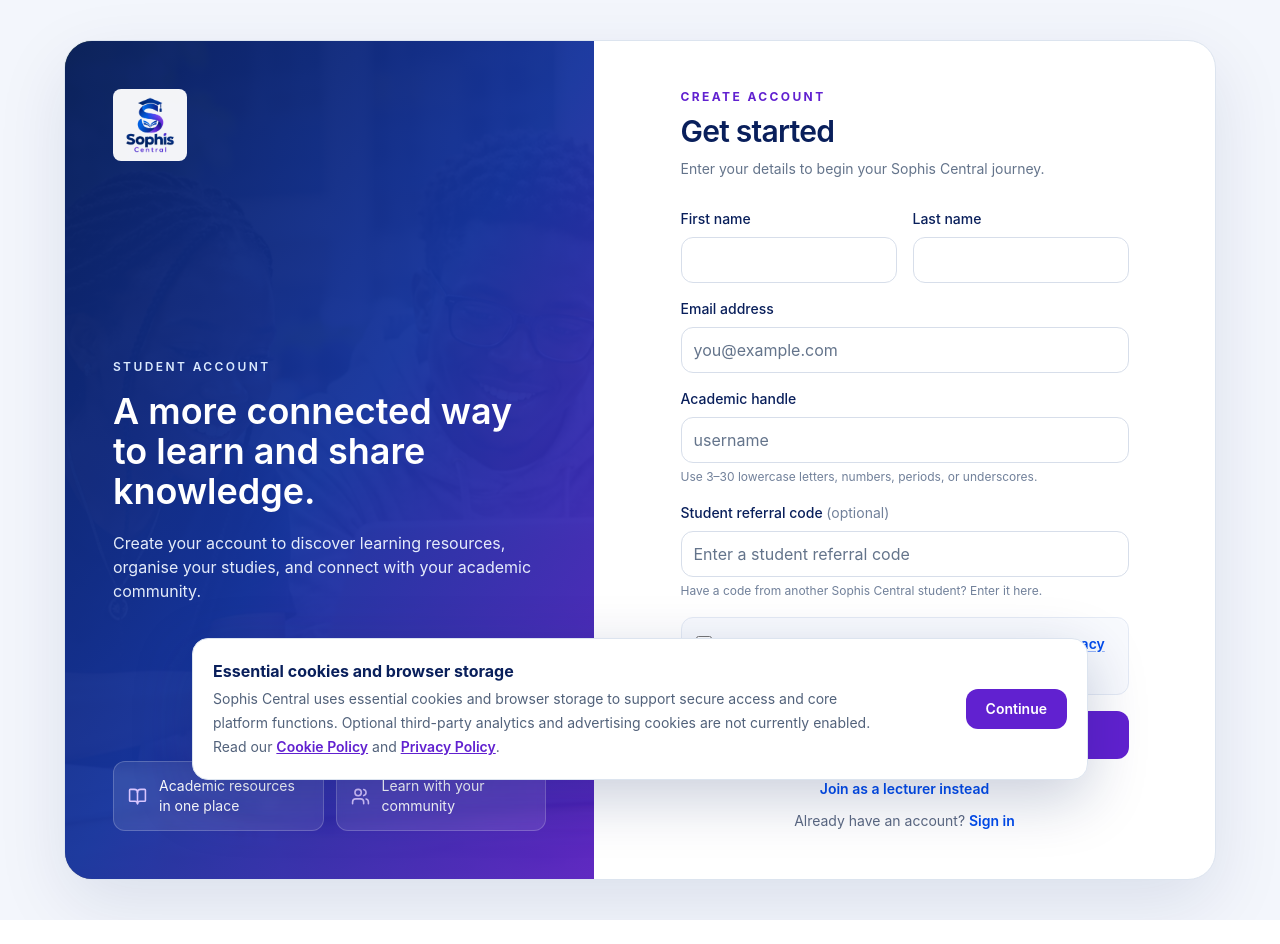
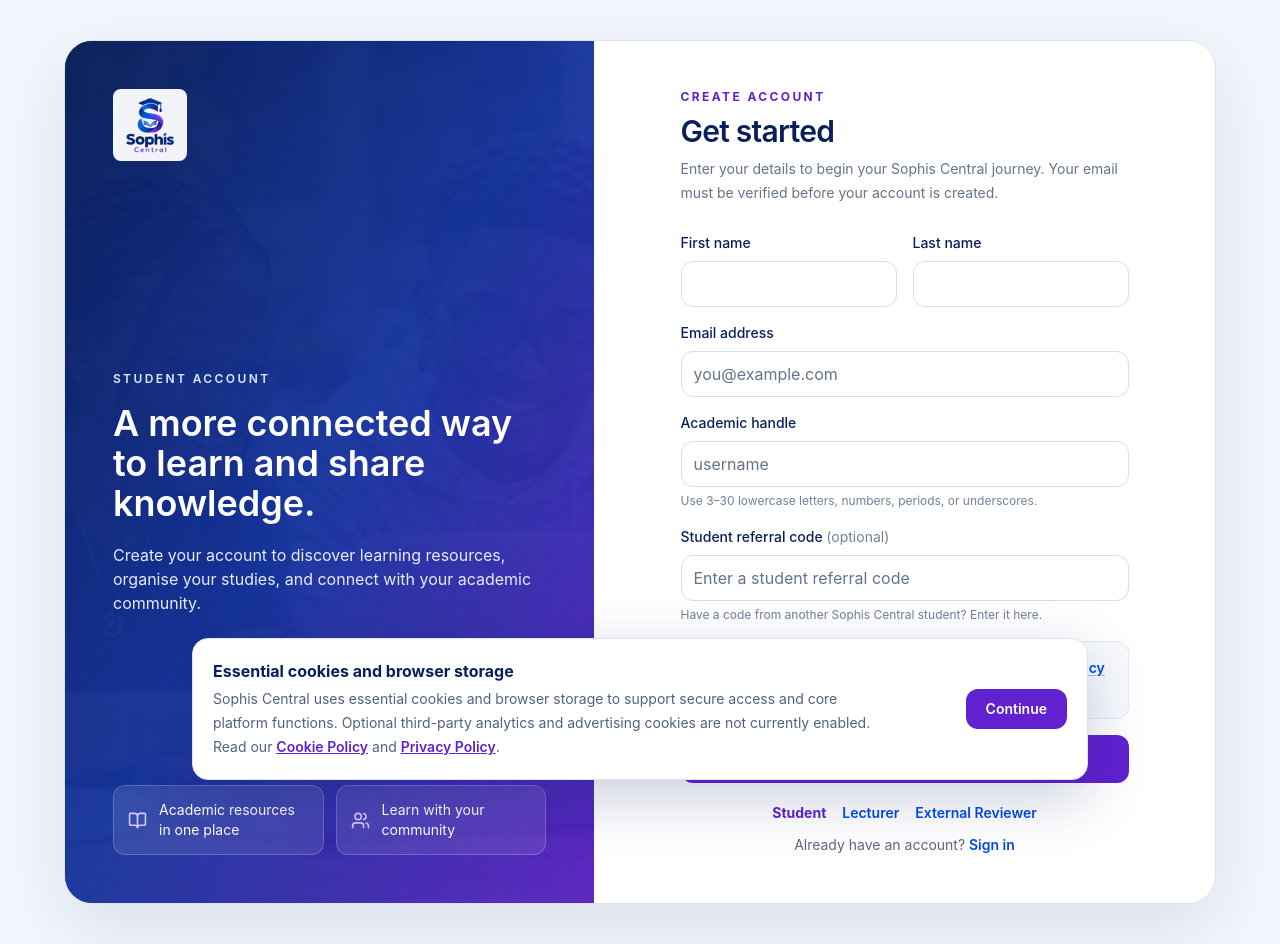
Before and after one commit to ReignnRule11/Sophia-Central-frontend, a React (Vite) app: page /onboarding in a window 1280 px wide. Before the commit the page ends 920 px from the top, so only its background shows below. Built offline with nearby package versions, Linux system fonts and the light colour scheme; no server answers.

Commit message:
feat(auth): add external reviewer registration intent to onboarding

```diff
--- a/src/pages/OnboardingPage.tsx
+++ b/src/pages/OnboardingPage.tsx
@@ -13,7 +13,7 @@ export function OnboardingPage() {
   const navigate = useNavigate();
   const [params] = useSearchParams();
   const { register: registerUser } = useAuth();
-  const role: 'student' | 'lecturer' = params.get('role') === 'lecturer' ? 'lecturer' : 'student';
+  const role: 'student' | 'lecturer' | 'reviewer' = params.get('role') === 'lecturer' ? 'lecturer' : params.get('role') === 'reviewer' ? 'reviewer' : 'student';
   const [submitError, setSubmitError] = useState('');
   const [handleAvailability, setHandleAvailability] = useState<'idle' | 'checking' | 'available' | 'taken' | 'error'>('idle');
   const { register, handleSubmit, watch, formState: { errors, isSubmitting } } = useForm<RegisterValues>({
@@ -87,12 +87,14 @@ export function OnboardingPage() {
           <div className="absolute inset-0 -z-10 bg-gradient-to-br from-[#091F5B]/95 via-[#1736A2]/90 to-[#6121D0]/85" />
           <BrandLogo variant="full" tone="dark" className="rounded-lg bg-white/95 px-3 py-2" />
           <div className="relative mt-12 max-w-lg lg:mt-20">
-            <p className="text-xs font-semibold uppercase tracking-[0.2em] text-blue-100">{role === 'lecturer' ? 'Lecturer account' : 'Student account'}</p>
+            <p className="text-xs font-semibold uppercase tracking-[0.2em] text-blue-100">{role === 'lecturer' ? 'Lecturer account' : role === 'reviewer' ? 'External Reviewer account' : 'Student account'}</p>
             <h1 className="mt-4 text-3xl font-semibold leading-tight text-white sm:text-4xl">A more connected way to learn and share knowledge.</h1>
             <p className="mt-5 max-w-md text-sm leading-7 text-blue-50/95 sm:text-base">
               {role === 'lecturer'
                 ? 'Create your account to connect with your academic community and make useful learning resources available to students.'
-                : 'Create your account to discover learning resources, organise your studies, and connect with your academic community.'}
+                : role === 'reviewer'
+                  ? 'Create an external researcher account to apply for governed academic review access. You do not need to register as a Student or Lecturer.'
+                  : 'Create your account to discover learning resources, organise your studies, and connect with your academic community.'}
             </p>
           </div>
           <div className="relative mt-10 grid gap-3 sm:grid-cols-2">
@@ -102,7 +104,7 @@ export function OnboardingPage() {
             </div>
             <div className="flex items-center gap-3 rounded-xl border border-white/20 bg-white/10 p-3.5 text-sm text-white backdrop-blur-sm">
               <Users size={19} className="shrink-0 text-[#D9C6FF]" />
-              <span>Learn with your community</span>
+              <span>{role === 'reviewer' ? 'Contribute independent academic expertise' : 'Learn with your community'}</span>
             </div>
           </div>
         </aside>
@@ -112,7 +114,7 @@ export function OnboardingPage() {
             <div className="mb-7">
               <p className="text-xs font-bold uppercase tracking-[0.2em] text-[#6121D0]">Create account</p>
               <h2 className="mt-2 text-3xl font-semibold tracking-tight text-[#091F5B]">Get started</h2>
-              <p className="mt-2 text-sm leading-6 text-[#64748B]">Enter your details to begin your Sophis Central journey.</p>
+              <p className="mt-2 text-sm leading-6 text-[#64748B]">Enter your details to begin your Sophis Central journey. Your email must be verified before your account is created.</p>
             </div>
 
             <form onSubmit={handleSubmit(onSubmit)} autoComplete="on" className="space-y-4" noValidate>
@@ -178,11 +180,11 @@ export function OnboardingPage() {
               </button>
             </form>
 
-            <p className="mt-5 text-center text-sm text-[#5C6982]">
-              {role === 'student'
-                ? <Link to="/onboarding?role=lecturer" className="font-semibold text-[#004BEC] hover:text-[#6121D0]">Join as a lecturer instead</Link>
-                : <Link to="/onboarding" className="font-semibold text-[#004BEC] hover:text-[#6121D0]">Join as a student instead</Link>}
-            </p>
+            <div className="mt-5 flex flex-wrap items-center justify-center gap-x-4 gap-y-2 text-sm text-[#5C6982]">
+              <Link to="/onboarding?role=student" aria-current={role === 'student' ? 'page' : undefined} className={role === 'student' ? 'font-bold text-[#6121D0]' : 'font-semibold text-[#004BEC] hover:text-[#6121D0]'}>Student</Link>
+              <Link to="/onboarding?role=lecturer" aria-current={role === 'lecturer' ? 'page' : undefined} className={role === 'lecturer' ? 'font-bold text-[#6121D0]' : 'font-semibold text-[#004BEC] hover:text-[#6121D0]'}>Lecturer</Link>
+              <Link to="/onboarding?role=reviewer" aria-current={role === 'reviewer' ? 'page' : undefined} className={role === 'reviewer' ? 'font-bold text-[#6121D0]' : 'font-semibold text-[#004BEC] hover:text-[#6121D0]'}>External Reviewer</Link>
+            </div>
             <p className="mt-3 text-center text-sm text-[#5C6982]">Already have an account? <Link to="/login" className="font-semibold text-[#004BEC] hover:text-[#6121D0]">Sign in</Link></p>
           </div>
         </section>
```
